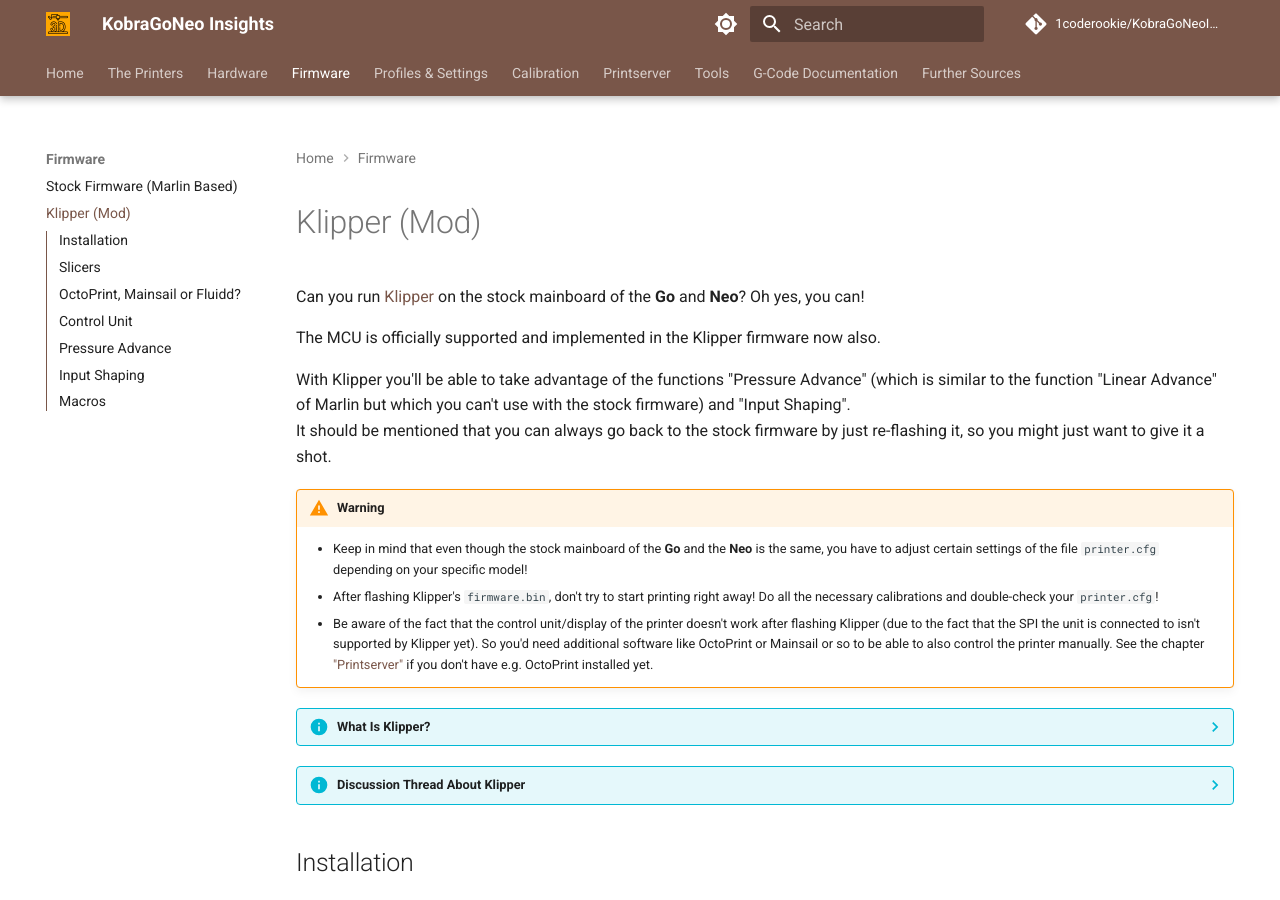
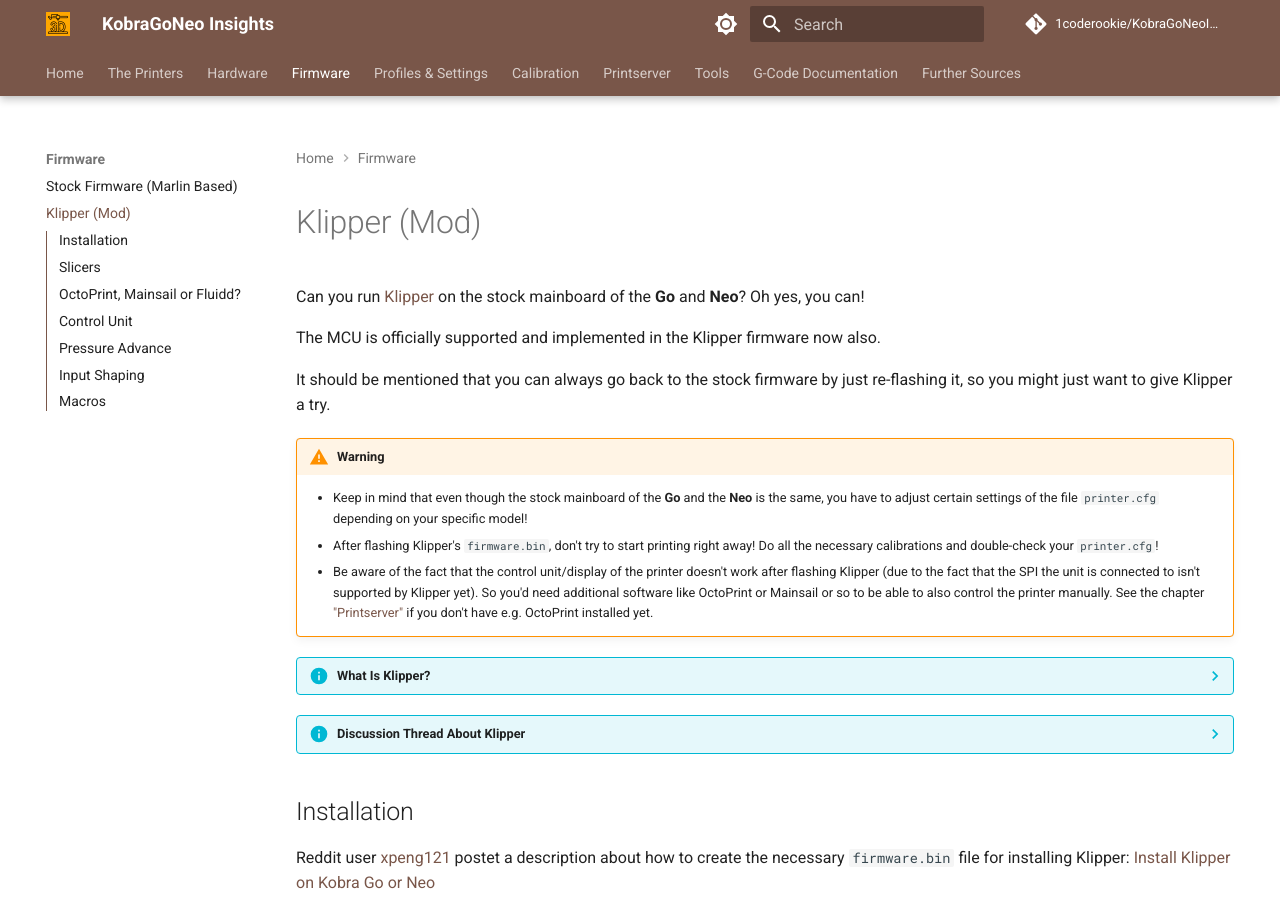
Before and after one commit to 1coderookie/KobraGoNeoInsights, an MkDocs documentation site: the page built from docs/firmware/fw_klipper.md, in a window 1280 px wide and 900 px high. Built offline with MkDocs 1.6.1 and Material for MkDocs 9.7.7, drawn with Linux system fonts in a browser that asks for light colours; comment, search, counter and statistics services are not loaded.

Commit message:
Update fw_klipper.md

```diff
--- a/docs/firmware/fw_klipper.md
+++ b/docs/firmware/fw_klipper.md
@@ -6,8 +6,7 @@
 
 The MCU is officially supported and implemented in the Klipper firmware now also.
 
-With Klipper you'll be able to take advantage of the functions "Pressure Advance" (which is similar to the function "Linear Advance" of Marlin but which you can't use with the stock firmware) and "Input Shaping".
-It should be mentioned that you can always go back to the stock firmware by just re-flashing it, so you might just want to give it a shot.
+It should be mentioned that you can always go back to the stock firmware by just re-flashing it, so you might just want to give Klipper a try.
 
 !!! warning
 
```
